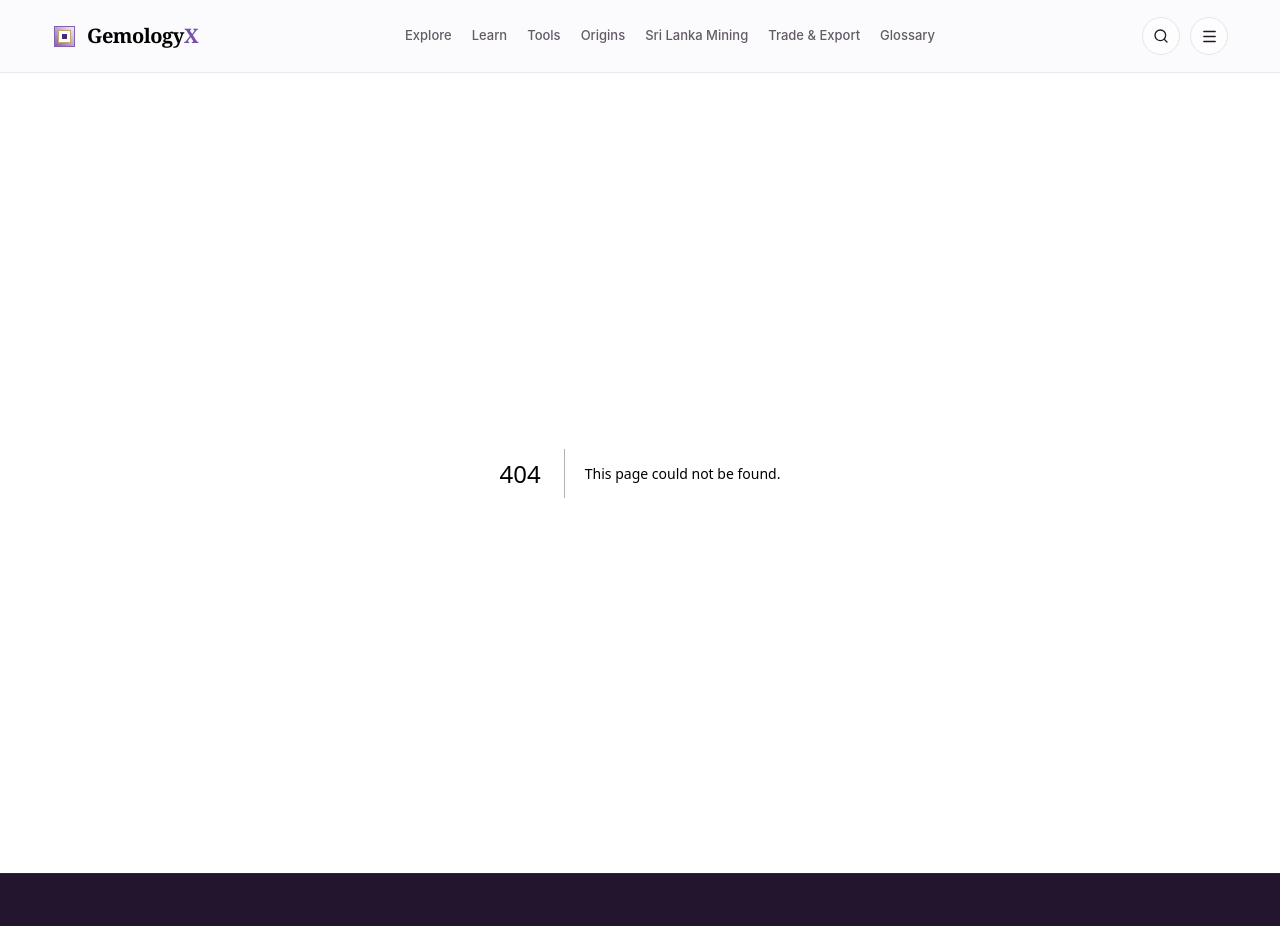
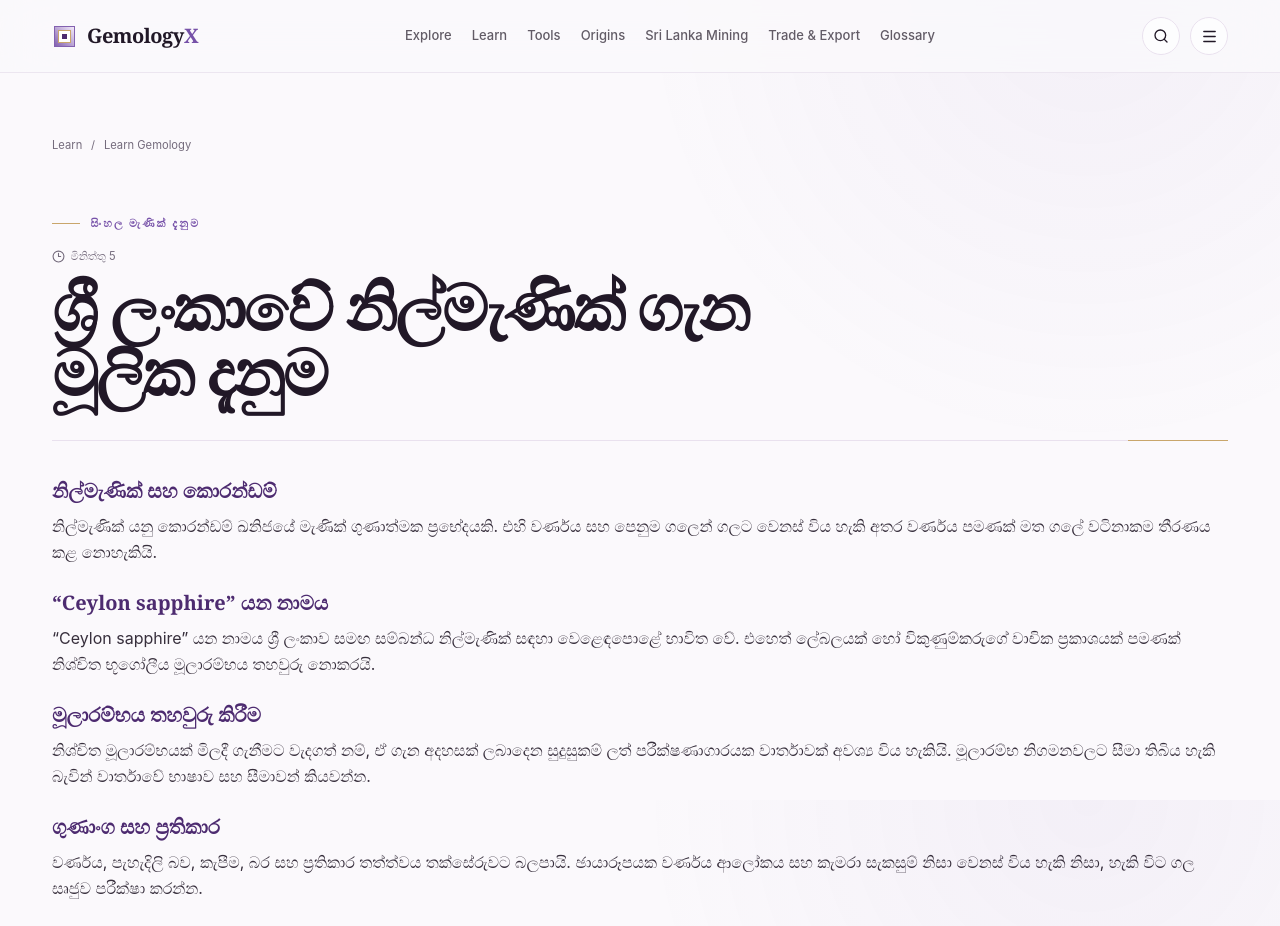
Before and after one commit to LinukaBandara/GemologyX, a Next.js app: page /si/learn/sri-lankan-blue-sapphire in a window 1280 px wide. Before the commit this address had no page. Shown: the top 926 px of the page. Built offline with nearby package versions, Linux system fonts and the light colour scheme.

Commit message:
Add Sinhala guide: sri-lankan-blue-sapphire

```diff
--- /dev/null
+++ b/src/app/si/learn/sri-lankan-blue-sapphire/page.tsx
@@ -0,0 +1,44 @@
+import type { Metadata } from "next";
+import { ArticleLayout, ArticleSection } from "@/components/article-layout";
+
+export const metadata: Metadata = {
+  title: "ශ්‍රී ලංකාවේ නිල්මැණික් ගැන මූලික දැනුම",
+  description: "ශ්‍රී ලාංකික නිල්මැණික් පිළිබඳ වර්ණය, වෙළෙඳ නාම, මූලාරම්භ ප්‍රකාශ සහ ස්වාධීන පරීක්ෂණ ගැන හැඳින්වීමක්.",
+};
+
+export default function Page() {
+  return (
+    <ArticleLayout
+      category="සිංහල මැණික් දැනුම"
+      readTime="මිනිත්තු 5"
+      title="ශ්‍රී ලංකාවේ නිල්මැණික් ගැන මූලික දැනුම"
+      crumbHref="/learn"
+      crumbLabel="Learn Gemology"
+      related={[
+        { label: "රළු මැණික් ගලක් මිලදී ගැනීමට පෙර", href: "/si/learn/buying-rough-gemstones" },
+        { label: "මැණික් පරීක්ෂණ වාර්තාවක් කියවීම", href: "/si/learn/how-to-read-gem-report" },
+        { label: "මැණික් මිලදී ගැනීමට පෙර පරීක්ෂා කළ යුතු ලැයිස්තුව", href: "/si/learn/gemstone-buying-checklist" },
+      ]}
+    >
+      <ArticleSection heading="නිල්මැණික් සහ කොරන්ඩම්">
+        <p>නිල්මැණික් යනු කොරන්ඩම් ඛනිජයේ මැණික් ගුණාත්මක ප්‍රභේදයකි. එහි වර්ණය සහ පෙනුම ගලෙන් ගලට වෙනස් විය හැකි අතර වර්ණය පමණක් මත ගලේ වටිනාකම තීරණය කළ නොහැකියි.</p>
+      </ArticleSection>
+
+      <ArticleSection heading="“Ceylon sapphire” යන නාමය">
+        <p>“Ceylon sapphire” යන නාමය ශ්‍රී ලංකාව සමඟ සම්බන්ධ නිල්මැණික් සඳහා වෙළෙඳපොළේ භාවිත වේ. එහෙත් ලේබලයක් හෝ විකුණුම්කරුගේ වාචික ප්‍රකාශයක් පමණක් නිශ්චිත භූගෝලීය මූලාරම්භය තහවුරු නොකරයි.</p>
+      </ArticleSection>
+
+      <ArticleSection heading="මූලාරම්භය තහවුරු කිරීම">
+        <p>නිශ්චිත මූලාරම්භයක් මිලදී ගැනීමට වැදගත් නම්, ඒ ගැන අදහසක් ලබාදෙන සුදුසුකම් ලත් පරීක්ෂණාගාරයක වාර්තාවක් අවශ්‍ය විය හැකියි. මූලාරම්භ නිගමනවලට සීමා තිබිය හැකි බැවින් වාර්තාවේ භාෂාව සහ සීමාවන් කියවන්න.</p>
+      </ArticleSection>
+
+      <ArticleSection heading="ගුණාංග සහ ප්‍රතිකාර">
+        <p>වර්ණය, පැහැදිලි බව, කැපීම, බර සහ ප්‍රතිකාර තත්ත්වය තක්සේරුවට බලපායි. ඡායාරූපයක වර්ණය ආලෝකය සහ කැමරා සැකසුම් නිසා වෙනස් විය හැකි නිසා, හැකි විට ගල සෘජුව පරීක්ෂා කරන්න.</p>
+      </ArticleSection>
+
+      <ArticleSection heading="ගනුදෙනුවේදී">
+        <p>ගලේ අනන්‍යතාව, ප්‍රතිකාර සහ මූලාරම්භය පිළිබඳ ප්‍රකාශ ලිඛිතව ලබාගන්න. අවශ්‍ය නම් ස්වාධීන පරීක්ෂාවක් ලබාගෙන රිසිට්පත සහ ගනුදෙනු කොන්දේසි සුරකින්න. මෙම ලිපිය කිසිදු ගලකට නිශ්චිත මූලාරම්භයක් හෝ මිලක් සහතික නොකරයි.</p>
+      </ArticleSection>
+    </ArticleLayout>
+  );
+}
```
